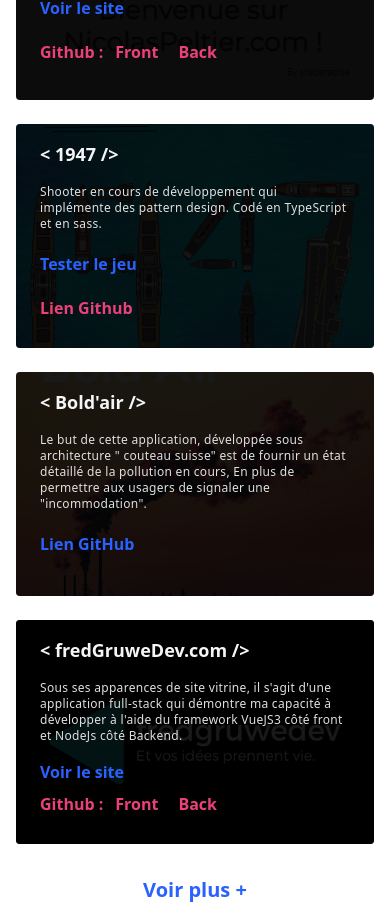
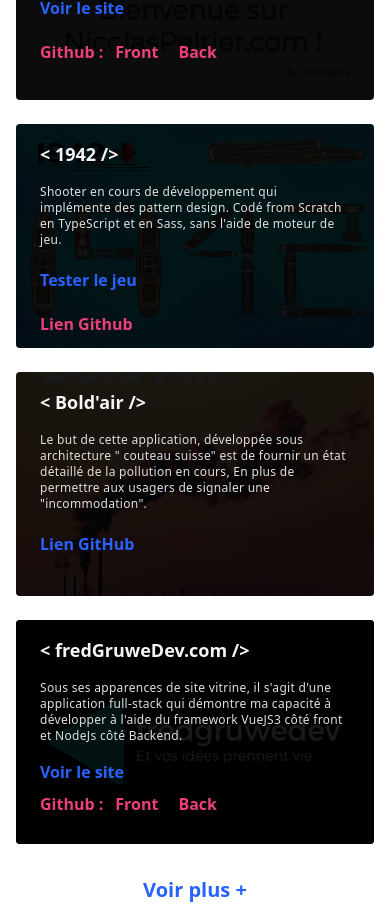
Before and after one commit to jahfredW/portfolio_complet, a Vue app in the folder front/: page / in a window 390 px wide. Shown: the part 2876-3797 px from the top of the page. Built offline with nearby package versions, Linux system fonts and the light colour scheme.

Commit message:
1942 update + correction bug affichage

```diff
--- a/front/src/components/Home.vue
+++ b/front/src/components/Home.vue
@@ -808,8 +808,8 @@
           }"
         >
           <img
-            class="object-cover w-full h-56 md:h-64 xl:h-80"
-            src="/assets/1947.png"
+            class="object-fit w-full h-56 md:h-64 xl:h-80"
+            src="/assets/1942.png"
             alt="image de présentation de snaparadise"
           />
           <div
@@ -819,10 +819,10 @@
                 isDesktop
             }"
           >
-            <p class="mb-4 text-lg font-bold text-gray-100">&lt 1947 /&gt</p>
+            <p class="mb-4 text-lg font-bold text-gray-100">&lt 1942 /&gt</p>
             <p class="text-xs md:text-sm tracking-wide text-gray-300 mb-4">
-              Shooter en cours de développement qui implémente des pattern design. Codé en
-              TypeScript et en sass.
+              Shooter en cours de développement qui implémente des pattern design. Codé from Scratch
+              en TypeScript et en Sass, sans l'aide de moteur de jeu.
             </p>
             <a
               aria-label="view item"
@@ -1263,12 +1263,12 @@
 })
 
 const testEnter = (event) => {
-  console.log(event.target.children[1])
-  event.target.children[1].style.display = 'none'
+  console.log(event.target.firstChild.children[2].firstChild)
+  event.target.firstChild.children[1].firstChild.style.display = 'none'
 }
 
 const displayP = (event) => {
-  event.target.children[1].style.display = 'block'
+  event.target.firstChild.children[1].firstChild.style.display = 'flex'
 }
 
 // const handleClick = (event) => {
--- a/front/src/components/Languages.vue
+++ b/front/src/components/Languages.vue
@@ -133,7 +133,7 @@
         alt="Logo de c-sharp"
       />
       <div class="flex flex-col items-center">
-        <p class="text-lg font-bold opacity-0">Lua</p>
+        <p class="text-lg font-bold opacity-0">C-sharp</p>
       </div>
     </div>
     <div
```
Also changed, not shown: front/public/assets/1942.png (added), front/public/assets/plane.png (added).
